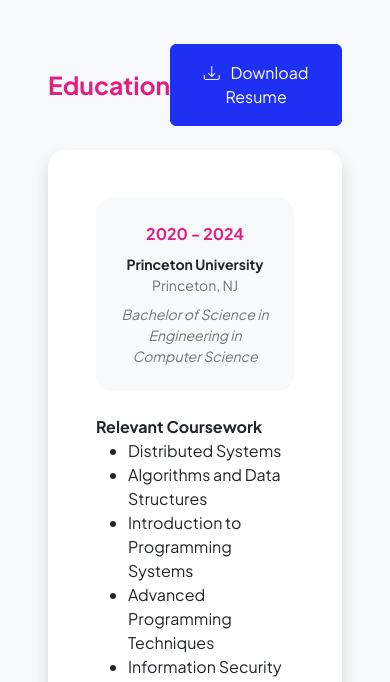
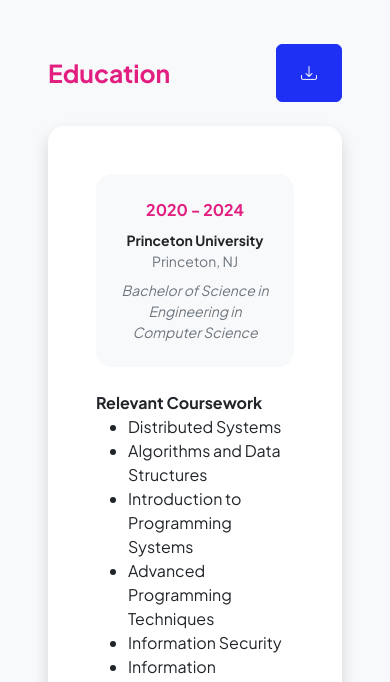
Before and after one commit to rooseveltscaggs/rooseveltscaggs.github.io, an Astro site: page /resume in a window 390 px wide. Shown: the part 161-843 px from the top of the page. Built offline with nearby package versions, Linux system fonts and the light colour scheme; Astro itself is replaced by a stand-in of ours.

Commit message:
Made Download button mobile responsive

```diff
--- a/src/pages/resume.astro
+++ b/src/pages/resume.astro
@@ -22,8 +22,8 @@
             <!-- Note: Set the link href target to a PDF file within your project-->
             <a class="btn btn-primary px-4 py-3" href="/Roosevelt_Scaggs_Resume.pdf"
             target="_blank" rel="noopener noreferrer">
-              <div class="d-inline-block bi bi-download me-2"></div>
-              Download Resume
+              <div class="d-inline-block bi bi-download d-md-none"></div>
+              <span class="d-none d-md-block">Download Resume</span>
             </a>
           </div>
           <!-- Education Card 2-->
```
Also changed, not shown: 1 other file.
